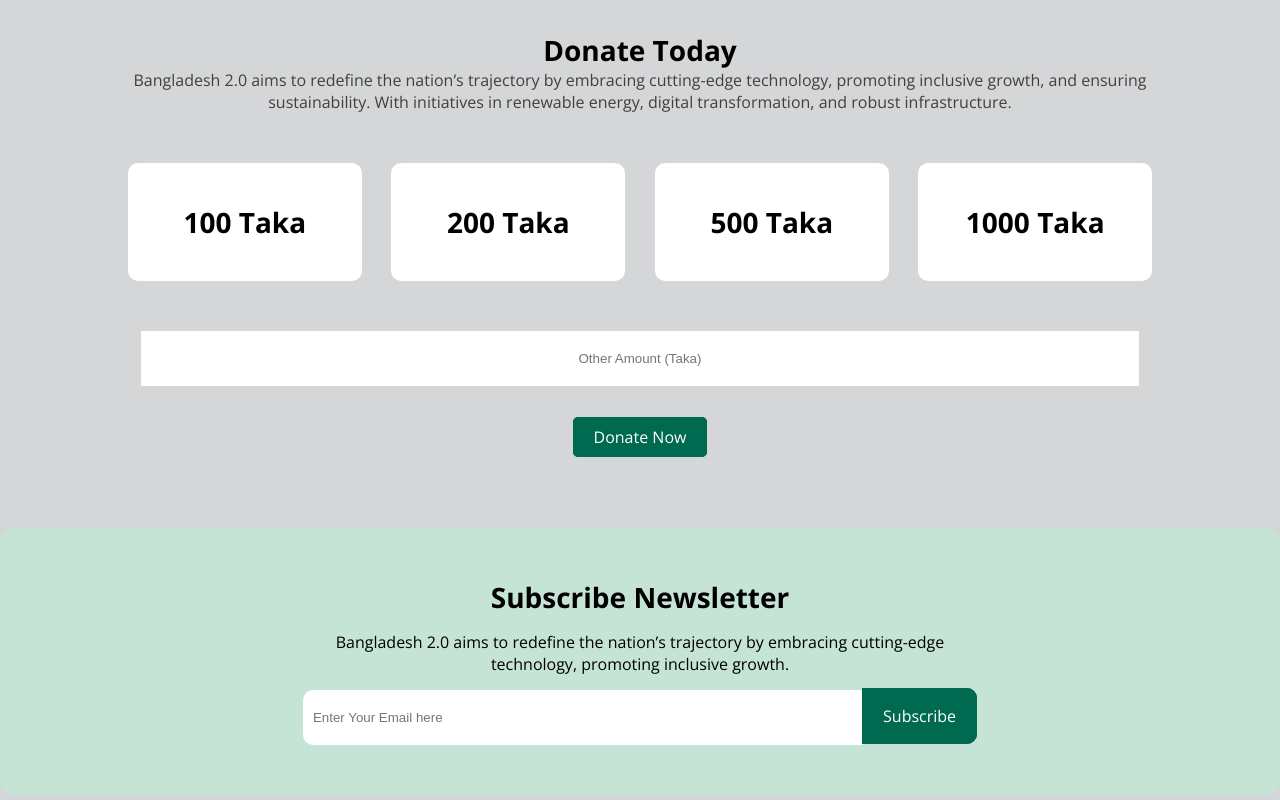
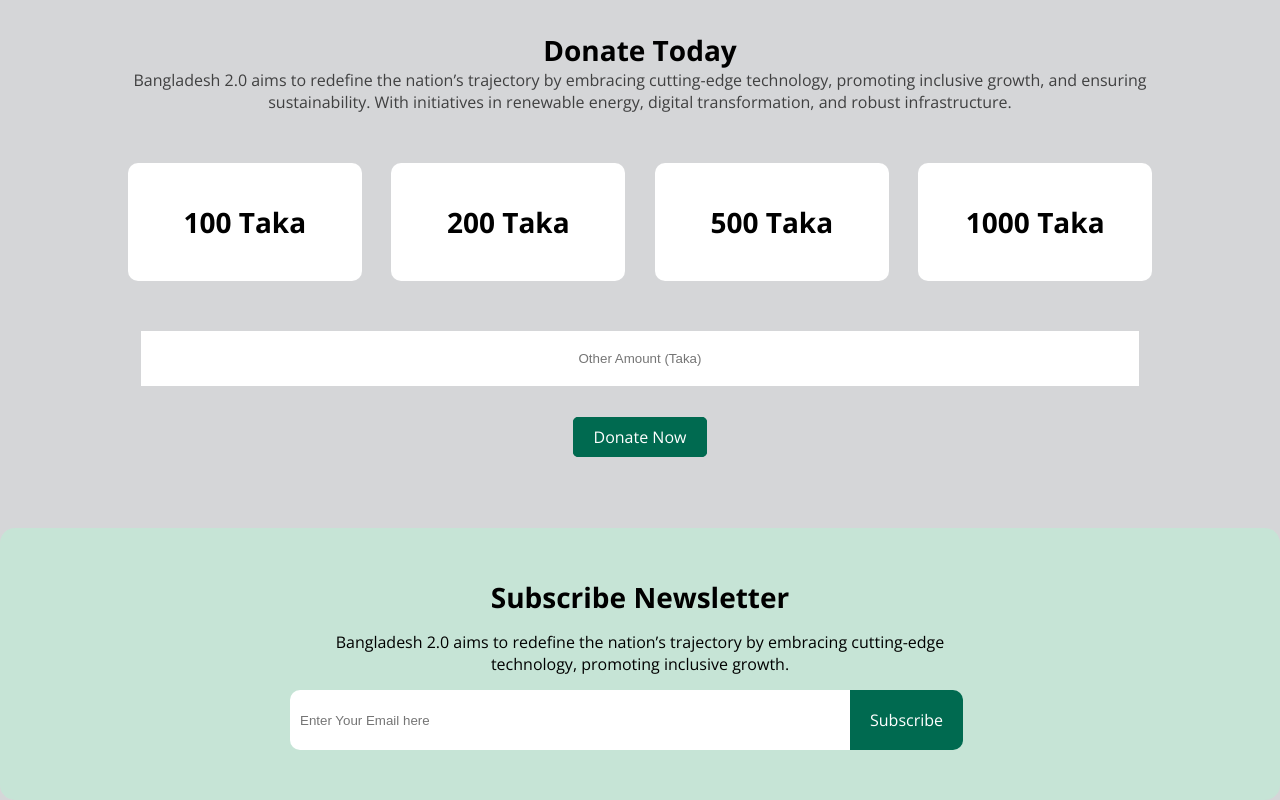
Before and after one commit to devalamin/new-bangladesh, a plain HTML site: page index.html in a window 1280 px wide. Shown: the part 2487-3287 px from the top of the page. Drawn offline with nearby package versions, Linux system fonts and the light colour scheme.

Commit message:
form button done

```diff
--- a/index.html
+++ b/index.html
@@ -139,7 +139,7 @@
             <p class="news-description">Bangladesh 2.0 aims to redefine the nation’s trajectory by embracing cutting-edge technology, promoting inclusive growth.</p>
             <div class="news-form">
                 <input placeholder="Enter Your Email here" type="email">
-                <button><a href="">Subscribe</a></button>
+                <div class="news-btn"><button><a href="">Subscribe</a></button></div>
             </div>
         </section>
     </footer>
--- a/styles/style.css
+++ b/styles/style.css
@@ -387,11 +387,14 @@ body{
 }
 .news .news-form{
     width: 700px;
+    height: 60px;
     margin: 0 auto;
+    display: flex;
+    align-items: center;
 }
 .news .news-form input{
     width: 80%;
-    padding: 20px 0;
+    height: 100%;
     border: none;
     border-top-left-radius: 10px;
     border-bottom-left-radius: 10px;
@@ -400,10 +403,23 @@ body{
 .news .news-form input::placeholder{
     padding: 0 10px;
 }
+.news .news-form .news-btn{
+    height: 100%;
+}
 
 .news .news-form button{
     border: none;
-    margin-left: -5px;
+    height: 100%;
+    background-color: #006A50;
+    transition: 0.3s;
+
+    border-top-right-radius: 10px;
+    border-bottom-right-radius: 10px;
+}
+.news .news-form button:hover{
+    background-color: rgb(67, 71, 71);
+    color: #ffff;
+
 }
 .news .news-form button a{
     text-decoration: none;
@@ -414,8 +430,7 @@ body{
     font-weight: 400;
     font-style: normal;
     background: #006A50;
-    border: 1px solid #006A50;
-    padding: 16px 20px;
+    padding: 17px 20px;
     transition: 0.3s;
     border-top-right-radius: 10px;
     border-bottom-right-radius: 10px;
```
